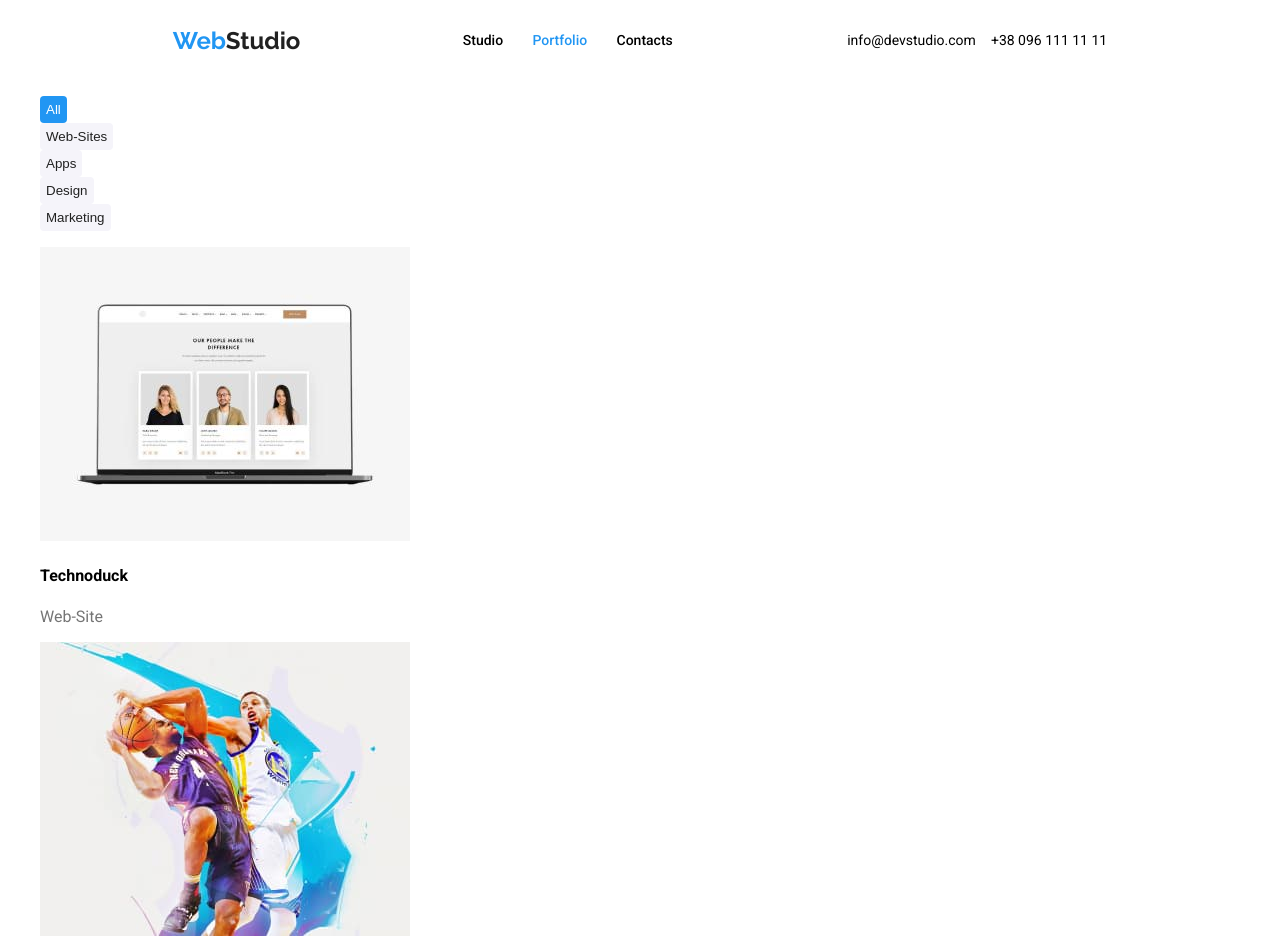
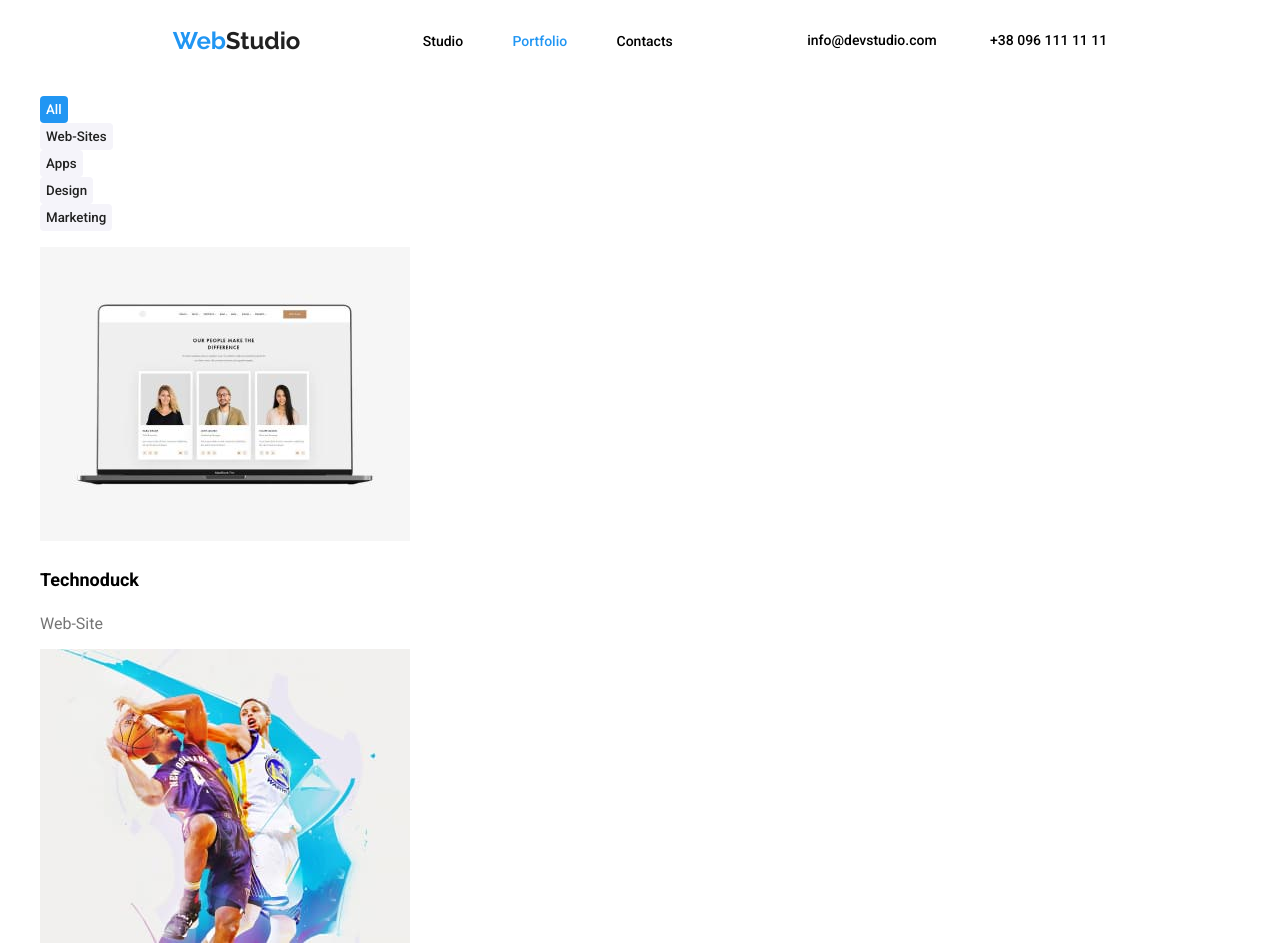
Before and after one commit to AdnanAsali/Goit-homework-2, a plain HTML site: page portfolio.html in a window 1280 px wide. Shown: the top 946 px of the page. Drawn offline with Linux system fonts and the light colour scheme.

Commit message:
added more refactors

```diff
--- a/css/style.css
+++ b/css/style.css
@@ -54,13 +54,13 @@
     width: 50%;
 }
 
-.nav-items ul {
+.nav-items {
     display: flex;
     justify-content: space-between;
     align-items: center;
 }
 
-.nav-items li {
+.nav-items li a {
     font-size: 14px;
     font-weight: 500;
 }
@@ -78,16 +78,17 @@
     color: var(--gray);
 }
 
-.contact-info ul {
+.contact-info {
     display: flex;
     justify-content: space-between;
     align-items: center;
 }
-.contact-info ul li{
+.contact-info li{
     font-size: 14px;
+    font-weight: 500;
 }
 
-.contact-info ul li a:hover{
+.contact-info li a:hover{
     color: var(--blue);
 }
 
@@ -160,6 +161,7 @@
 
 .project-categories-buttons button {
     color: var(--black);
+    font-family: 'Roboto', sans-serif;
     font-weight: 500;
     background-color: var(--light-bg);
     border: none;
@@ -180,10 +182,12 @@
 }
 
 .project-name {
+    font-size: 18px;
     font-weight: 700;
 }
 
 .project-category {
+    font-size: 16ppx;
     color: var(--gray);
 }
 
--- a/portfolio.html
+++ b/portfolio.html
@@ -19,9 +19,7 @@
     <header>
         <nav>
             <a class="logo" href="#">Web<span>Studio</span></a>
-
-            <div class="nav-items">
-                <ul>
+            <ul class="nav-items">
                 <li>
                     <a href="index.html">
                         Studio
@@ -38,10 +36,8 @@
                     </a>
                 </li>
             </ul>
-            </div>
         </nav>
-        <div class="contact-info">
-            <ul>
+        <ul class="contact-info">
             <li>
                 <a href="mailto:info@devstudio.com">info@devstudio.com</a>
             </li>
@@ -49,7 +45,6 @@
                 <a href="tel:+380961111111">+38 096 111 11 11</a>
             </li>
         </ul>
-        </div>
     </header>
 
 
```
Also changed, not shown: index.html (+3 -2 lines). Lines whose indentation alone changed are shown as unchanged.
